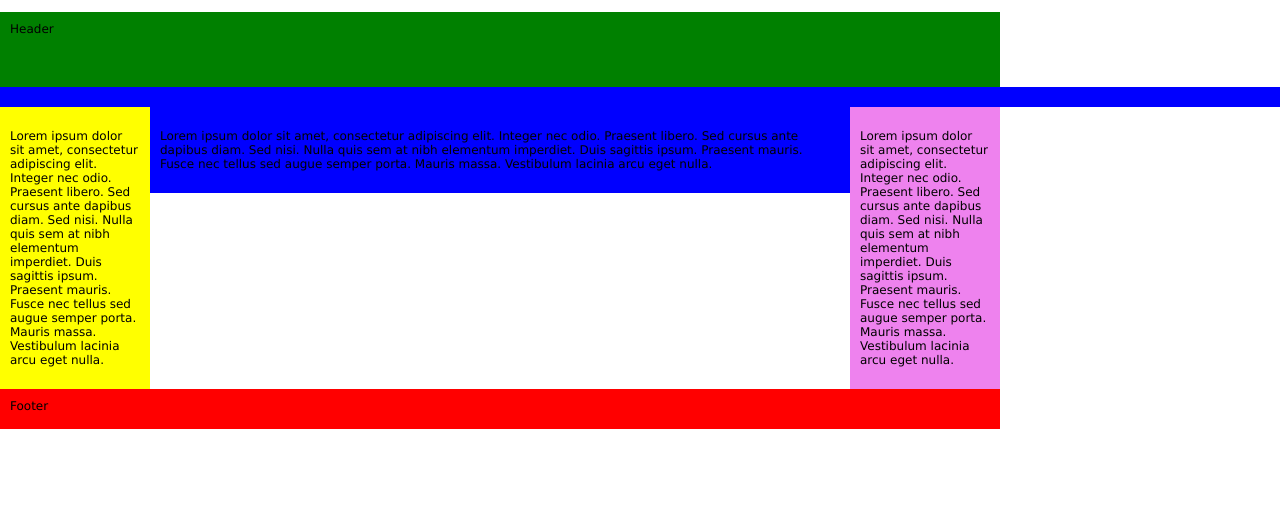
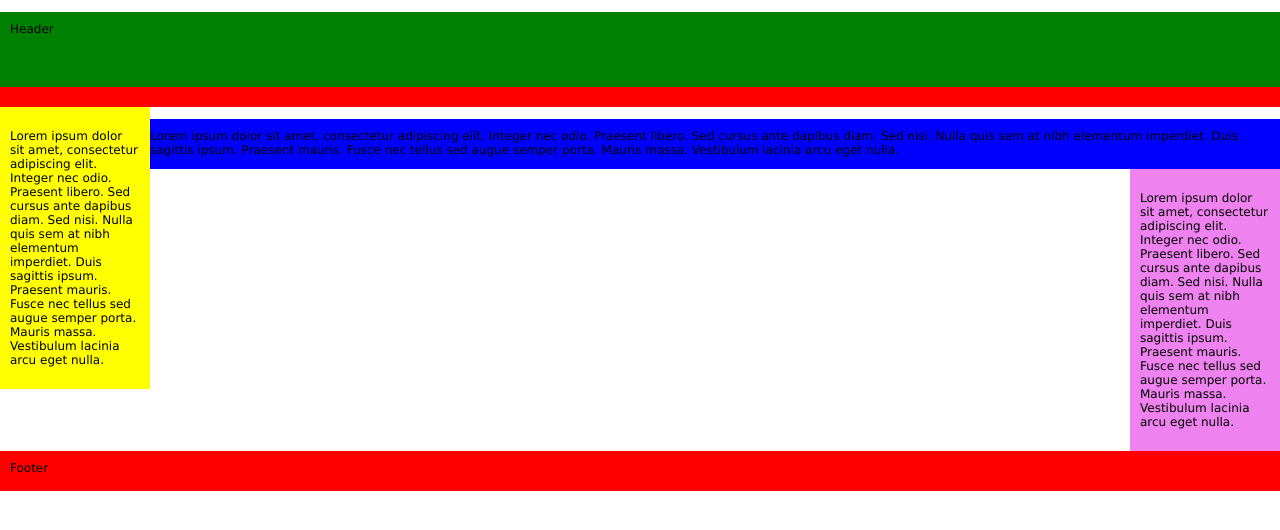
Before and after one commit to vonop1/ch.bfh.bti7054.w2013.p.Weichbroetchen, a PHP site: page / in a window 1280 px wide. Shown: the top 530 px of the page. Run offline with PHP 8.4, Linux system fonts and the light colour scheme.

Commit message:
corrctions on css

```diff
--- a/css/main.css
+++ b/css/main.css
@@ -12,20 +12,18 @@ p {
 
 #header {
     height: 75px;
-    width: 1000px;
     background: green;
 }
 
 #mainNav{
 	height: 20px;
-	width: 1000 px;
-	background: blue;
+	background: red;
 }
 
 #content {
     background: blue;
-    width: 700px;
-	float: left;
+    min-width: 700px;
+    min-height: 50px;
 }
 
 #secondNav {
@@ -37,12 +35,11 @@ p {
 #user {
     background: violet;
     width: 150px;
-    float: left;
+    float: right;
 }
 
 #footer {
     height: 40px;
-    width: 1000px;
     background: red;
     clear: both;
 }
```
